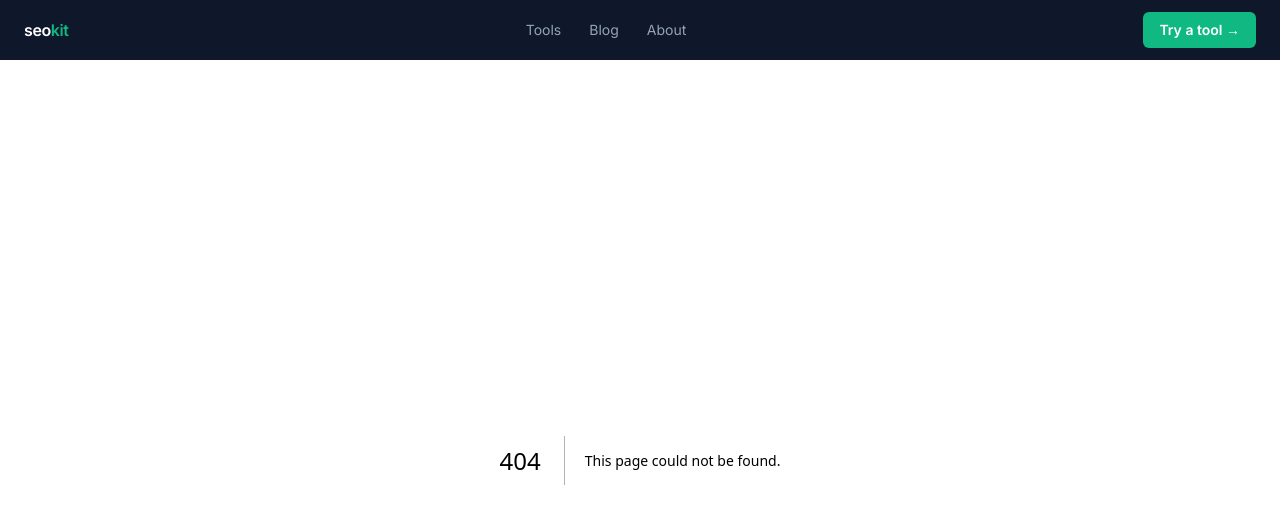
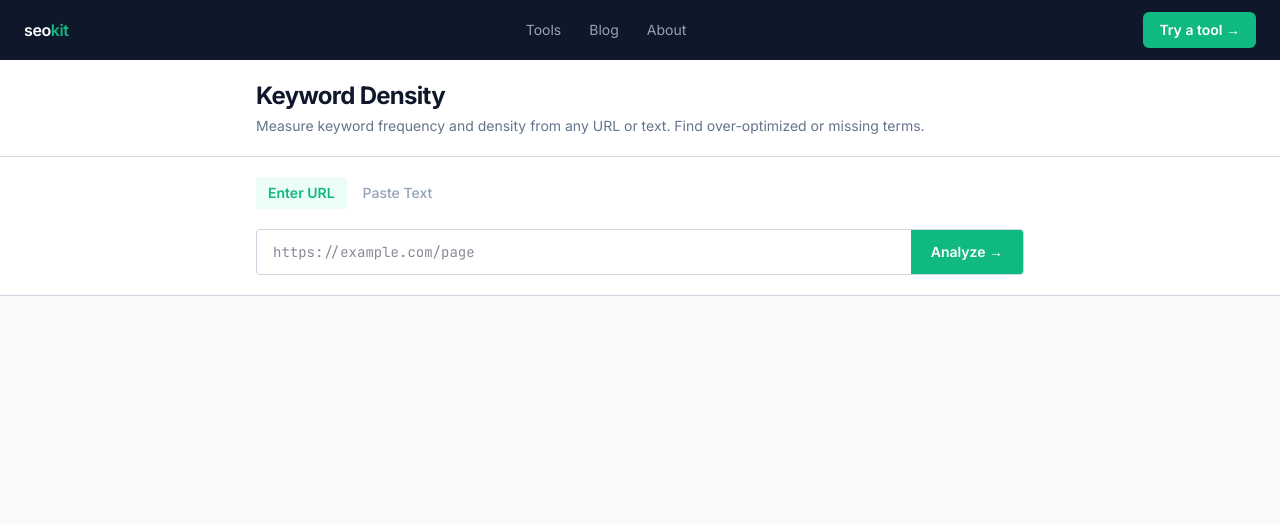
Before and after one commit to yarosheptab/seokit, a Next.js app: page /keyword-density in a window 1280 px wide. Before the commit this address had no page. Shown: the top 524 px of the page. Built offline with nearby package versions, Linux system fonts and the light colour scheme.

Commit message:
feat: task 8 - keyword density tool page

```diff
--- /dev/null
+++ b/app/keyword-density/page.tsx
@@ -0,0 +1,96 @@
+"use client";
+import { useState } from "react";
+import ToolLayout from "@/components/ToolLayout";
+import { extractKeywords, extractVisibleText, KeywordRow } from "@/lib/keywordDensity";
+
+const TABS = [
+  { key: "url", label: "Enter URL" },
+  { key: "text", label: "Paste Text" },
+];
+
+export default function KeywordDensityPage() {
+  const [tab, setTab] = useState("url");
+  const [url, setUrl] = useState("");
+  const [text, setText] = useState("");
+  const [rows, setRows] = useState<KeywordRow[]>([]);
+  const [loading, setLoading] = useState(false);
+  const [error, setError] = useState("");
+
+  async function fetchAndAnalyze() {
+    if (!url) return;
+    setLoading(true); setError(""); setRows([]);
+    try {
+      const res = await fetch(`/api/fetch?url=${encodeURIComponent(url)}`);
+      if (!res.ok) { setError("Fetch failed"); return; }
+      const html = await res.text();
+      setRows(extractKeywords(extractVisibleText(html)));
+    } catch { setError("Network error"); }
+    finally { setLoading(false); }
+  }
+
+  const inputArea = (
+    <>
+      {tab === "url" ? (
+        <div className="flex overflow-hidden rounded" style={{ border: "1px solid var(--border-2)" }}>
+          <input type="url" value={url} onChange={(e) => setUrl(e.target.value)}
+            onKeyDown={(e) => e.key === "Enter" && fetchAndAnalyze()}
+            placeholder="https://example.com/page"
+            className="flex-1 px-4 py-3 text-sm outline-none bg-transparent"
+            style={{ fontFamily: "var(--font-mono)", color: "var(--fg)", minWidth: 0 }}
+          />
+          <button onClick={fetchAndAnalyze} disabled={loading}
+            className="px-5 py-3 text-sm font-semibold text-white"
+            style={{ background: "var(--accent)", border: "none", cursor: "pointer" }}>
+            {loading ? "Analyzing…" : "Analyze →"}
+          </button>
+        </div>
+      ) : (
+        <div>
+          <textarea value={text} onChange={(e) => setText(e.target.value)}
+            placeholder="Paste text or HTML to analyze keyword density…" rows={6}
+            className="w-full rounded px-4 py-3 text-sm outline-none resize-y"
+            style={{ fontFamily: "var(--font-mono)", background: "var(--body-bg)", border: "1px solid var(--border-2)", color: "var(--fg)" }}
+          />
+          <div className="flex gap-2 mt-2">
+            <button onClick={() => { setError(""); setRows(extractKeywords(extractVisibleText(text))); }}
+              className="px-4 py-2 text-sm font-semibold text-white rounded"
+              style={{ background: "var(--accent)", border: "none", cursor: "pointer" }}>
+              Analyze Text →
+            </button>
+          </div>
+        </div>
+      )}
+      {error && <p className="mt-3 text-sm" style={{ color: "var(--score-red)" }}>{error}</p>}
+    </>
+  );
+
+  const resultsArea = rows.length > 0 ? (
+    <div>
+      <p className="text-xs font-medium uppercase tracking-widest mb-4"
+        style={{ fontFamily: "var(--font-mono)", color: "var(--subtle)" }}>Top Keywords</p>
+      <div className="rounded overflow-hidden" style={{ background: "var(--surface)", border: "1px solid var(--border-2)" }}>
+        <div className="grid px-4 py-2 text-xs font-semibold uppercase tracking-widest"
+          style={{ gridTemplateColumns: "1fr 80px 80px", color: "var(--subtle)", borderBottom: "1px solid var(--border)", fontFamily: "var(--font-mono)" }}>
+          <span>Keyword</span><span>Count</span><span>Density</span>
+        </div>
+        {rows.map((r, i) => (
+          <div key={r.word} className="grid px-4 py-2.5 text-sm items-center"
+            style={{ gridTemplateColumns: "1fr 80px 80px", borderBottom: i < rows.length - 1 ? "1px solid var(--border)" : "none" }}>
+            <span style={{ fontFamily: "var(--font-mono)", color: "var(--fg)" }}>{r.word}</span>
+            <span style={{ color: "var(--muted-fg)" }}>{r.count}</span>
+            <span style={{ color: "var(--accent)", fontWeight: 600 }}>{r.density}</span>
+          </div>
+        ))}
+      </div>
+    </div>
+  ) : null;
+
+  return (
+    <ToolLayout
+      title="Keyword Density"
+      description="Measure keyword frequency and density from any URL or text. Find over-optimized or missing terms."
+      tabs={TABS} activeTab={tab} onTabChange={setTab}
+      inputArea={inputArea} resultsArea={resultsArea}
+    />
+  );
+}
```
